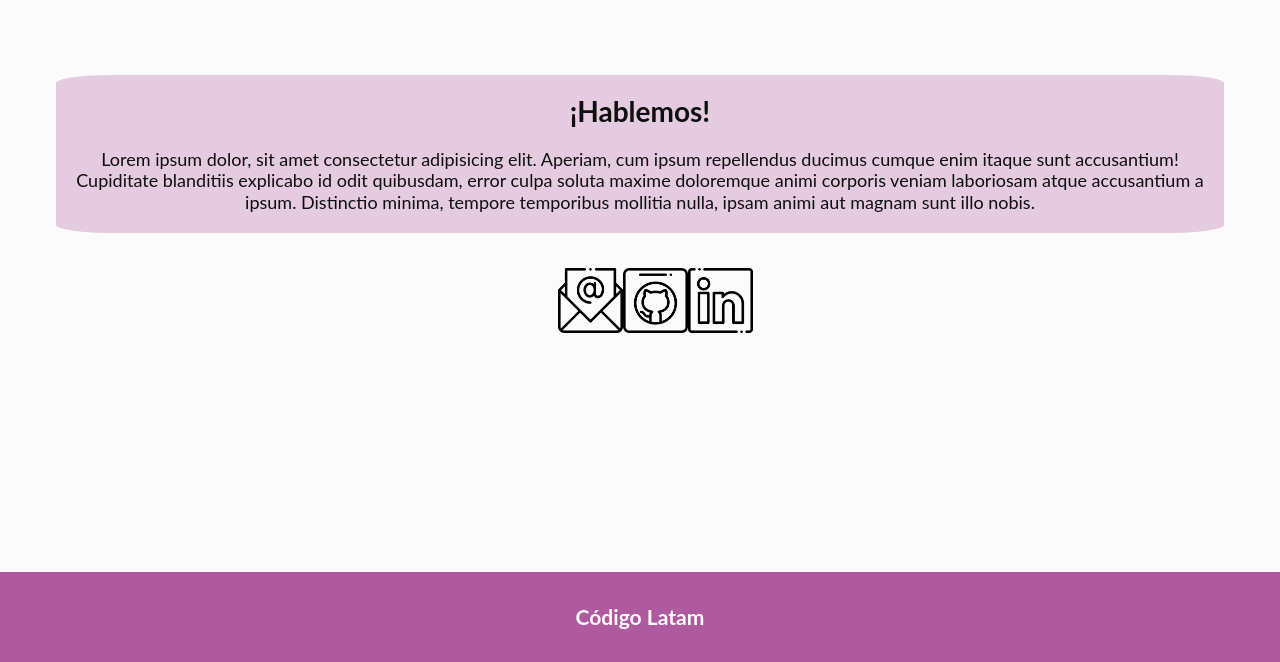
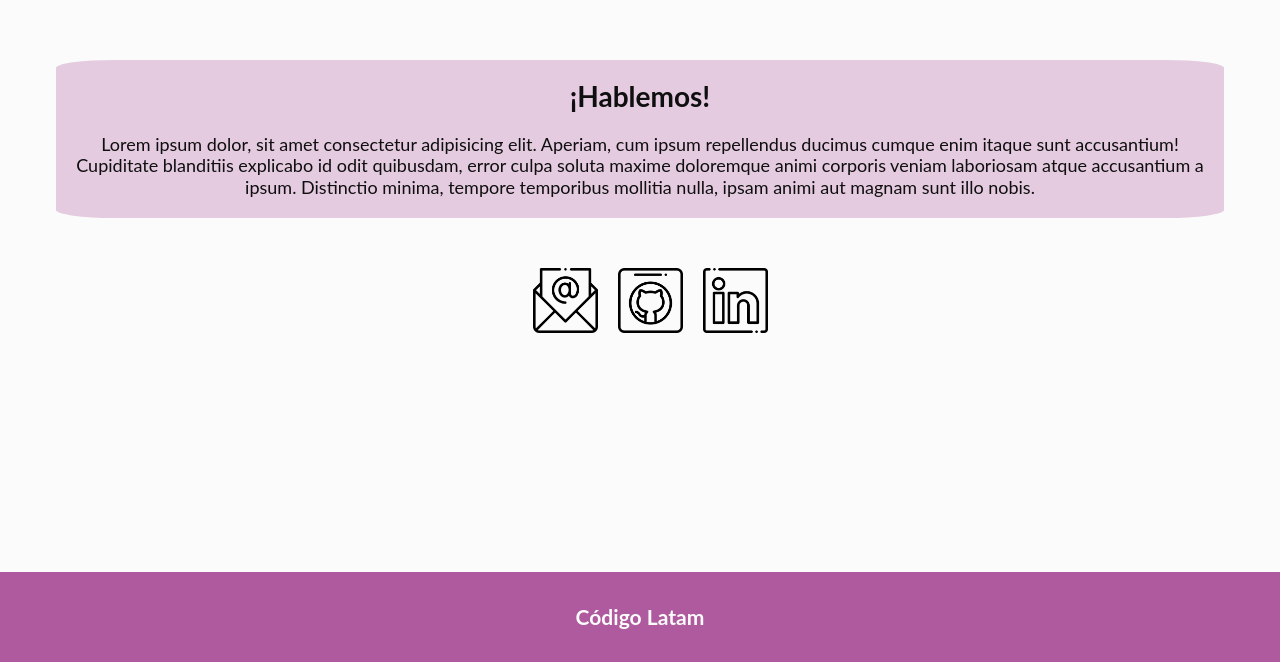
Before and after one commit to Jeny0308/proyecto1, a plain HTML site: page index.html in a window 1280 px wide. Shown: the part 1028-1690 px from the top of the page. Drawn offline with Linux system fonts and the light colour scheme.

Commit message:
mi primer

```diff
--- a/css/styles.css
+++ b/css/styles.css
@@ -152,10 +152,12 @@ p.dialogo{
 }
 nav.enlaces ul{
     display: flex;
-    flex-direction: row;
+    align-items: center;
     justify-content: space-evenly;
-    padding: 35px;
-    margin-left: 30px;
+    padding: 50px 50px;
+}
+nav.enlaces li{
+    margin-left: 20px;
 }
 
 img.miniatura{
```
